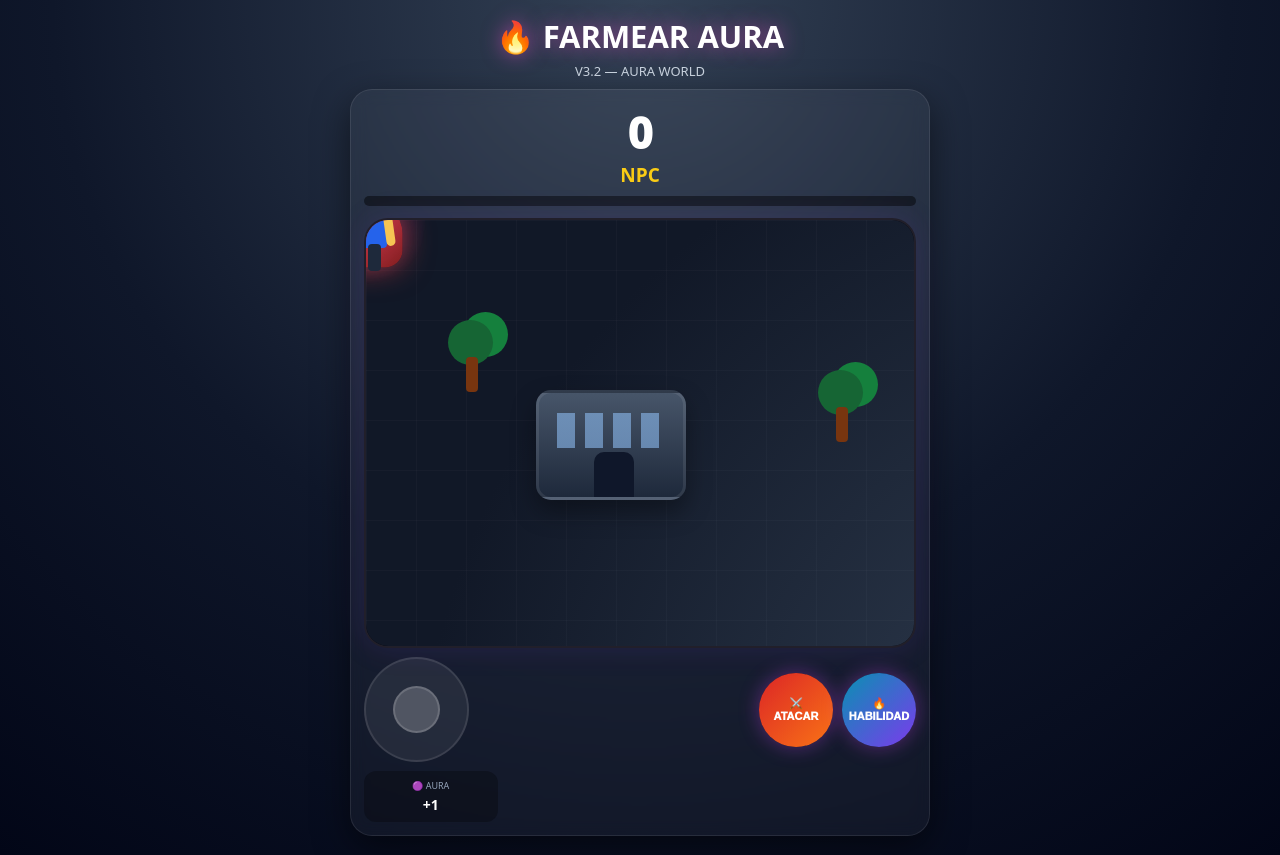
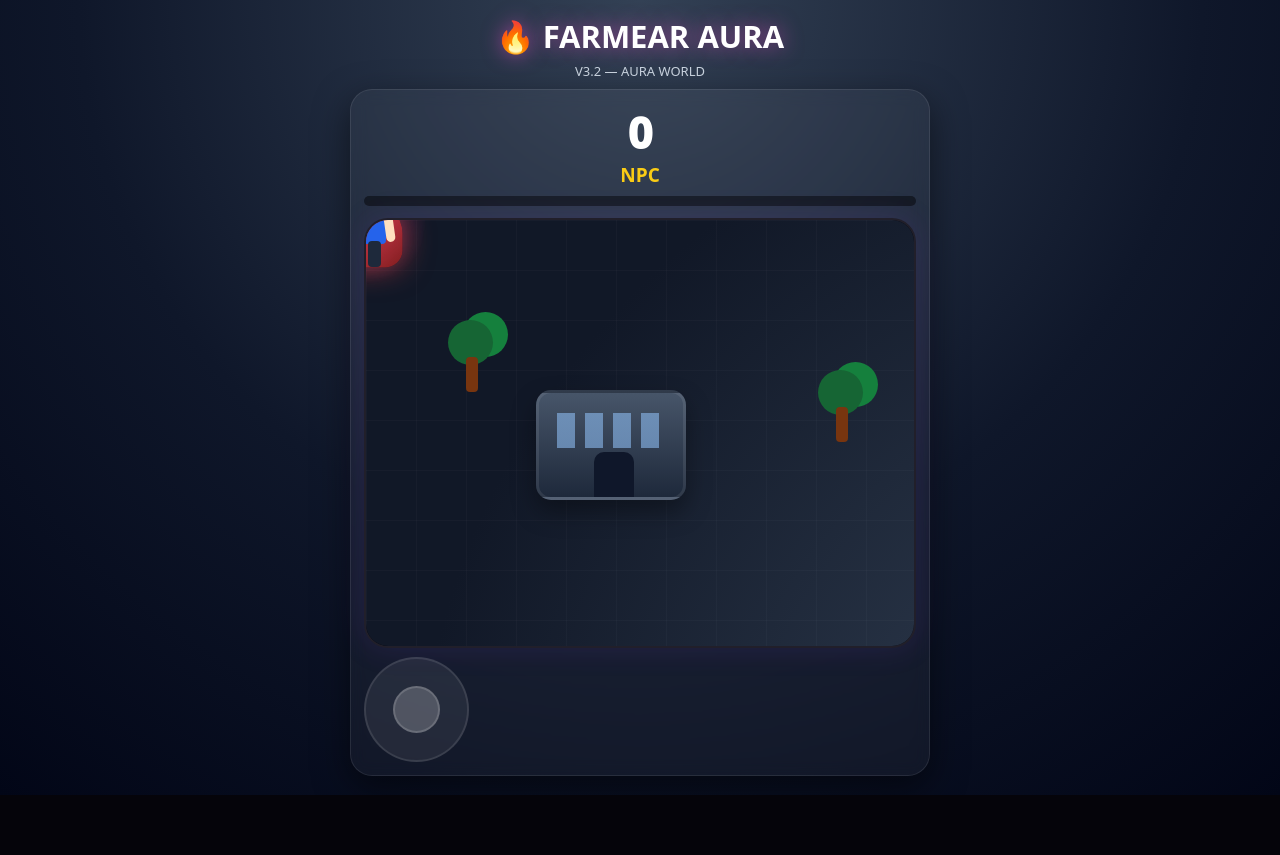
Before and after one commit to farmeandoelaura-max/farmear-aura, a plain HTML site: page index.html in a window 1280 px wide. After the commit the page ends 800 px from the top, so only its background shows below. Drawn offline with Linux system fonts and the light colour scheme.

Commit message:
Update index.html

```diff
--- a/index.html
+++ b/index.html
@@ -176,12 +176,6 @@ h1{
 
   touch-action:none;
 }
-
-/*
-   IMPORTANTE:
-   El mundo ahora comienza en 0,0.
-   La cámara lo desplaza mediante translate().
-*/
 
 .world{
   position:absolute;
@@ -398,7 +392,7 @@ h1{
 }
 
 /* =========================
-   JUGADOR
+   JUGADOR (DISEÑO Y TALLA REVISADOS)
 ========================= */
 
 .player{
@@ -448,45 +442,70 @@ h1{
 .head{
   position:absolute;
 
-  width:33px;
-  height:36px;
-
-  left:12px;
+  width:32px;
+  height:34px;
+
+  left:13px;
   top:4px;
 
   border-radius:50%;
 
-  background:#f6c453;
+  /* Tono de piel claro */
+  background:#ffdfbf;
 
   z-index:5;
+
+  box-shadow: inset 0 -2px 4px rgba(0,0,0,0.15);
 }
 
 .hair{
   position:absolute;
 
-  width:37px;
-  height:15px;
-
-  left:-2px;
-  top:-3px;
+  width:38px;
+  height:20px;
+
+  left:-3px;
+  top:-5px;
 
   border-radius:
-    16px 16px 5px 5px;
-
-  background:#29170b;
+    16px 16px 8px 8px;
+
+  background:#1e1b18;
+}
+
+.hair::before{
+  content:"";
+  position:absolute;
+  top:12px;
+  left:2px;
+  width:10px;
+  height:12px;
+  background:#1e1b18;
+  border-radius:0 0 5px 5px;
+}
+
+.hair::after{
+  content:"";
+  position:absolute;
+  top:12px;
+  right:2px;
+  width:10px;
+  height:12px;
+  background:#1e1b18;
+  border-radius:0 0 5px 5px;
 }
 
 .eye{
   position:absolute;
 
   width:5px;
-  height:5px;
+  height:6px;
 
   border-radius:50%;
 
-  background:#111;
-
-  top:18px;
+  background:#0f172a;
+
+  top:16px;
 }
 
 .eye.l{
@@ -500,27 +519,30 @@ h1{
 .body{
   position:absolute;
 
-  width:42px;
-  height:34px;
-
-  left:8px;
+  width:40px;
+  height:32px;
+
+  left:9px;
+  top:35px;
+
+  border-radius:
+    8px 8px 4px 4px;
+
+  background:#2563eb;
+
+  border-top: 3px solid #1d4ed8;
+}
+
+.arm{
+  position:absolute;
+
+  width:9px;
+  height:28px;
+
   top:37px;
 
-  border-radius:
-    10px 10px 4px 4px;
-
-  background:#2563eb;
-}
-
-.arm{
-  position:absolute;
-
-  width:9px;
-  height:30px;
-
-  top:39px;
-
-  background:#f6c453;
+  /* Tono de piel claro */
+  background:#ffdfbf;
 
   border-radius:8px;
 }
@@ -539,9 +561,9 @@ h1{
   position:absolute;
 
   width:13px;
-  height:27px;
-
-  top:67px;
+  height:26px;
+
+  top:64px;
 
   background:#1e293b;
 
@@ -619,20 +641,21 @@ h1{
 /* SIGMA */
 
 .player.Sigma .head{
-  background:#d99b62;
+  background:#ffe0c2;
 }
 
 .player.Sigma .hair{
-  background:#111;
-  height:12px;
+  background:#0f172a;
+  height:14px;
 }
 
 .player.Sigma .body{
-  background:#111827;
+  background:#09090b;
+  border-top: 3px solid #27272a;
 }
 
 .player.Sigma .arm{
-  background:#d99b62;
+  background:#ffe0c2;
 }
 
 /* CHAD */
@@ -644,7 +667,7 @@ h1{
 }
 
 .player.Chad .head{
-  background:#d97706;
+  background:#ffd8b3;
 
   border-radius:
     9px 9px 18px 18px;
@@ -659,7 +682,7 @@ h1{
 }
 
 .player.Chad .arm{
-  background:#d97706;
+  background:#ffd8b3;
   width:12px;
 }
 
@@ -677,20 +700,21 @@ h1{
 }
 
 .player.Master .head{
-  background:#c084fc;
+  background:#ffdfbf;
 }
 
 .player.Master .hair{
   background:#fde047;
-  height:9px;
+  height:16px;
 }
 
 .player.Master .body{
   background:#581c87;
+  border-top: 3px solid #7e22ce;
 }
 
 .player.Master .arm{
-  background:#c084fc;
+  background:#ffdfbf;
 }
 
 .player.Master .leg{
@@ -1633,16 +1657,10 @@ NPC
 <div class="progress" id="progress"></div>
 
 
-<!-- =========================
-     MUNDO
-========================= -->
-
 <div class="world-wrap" id="worldWrap">
 
 <div class="world" id="world">
 
-
-<!-- DECORACIÓN -->
 
 <div class="building"
 style="left:170px;top:170px">
@@ -1682,8 +1700,6 @@ style="left:1250px;top:900px">
 </div>
 
 
-<!-- JUGADOR -->
-
 <div class="player" id="player">
 
 <div class="player-aura"></div>
@@ -1711,8 +1727,6 @@ style="left:1250px;top:900px">
 </div>
 
 
-<!-- JEFE -->
-
 <div class="boss" id="boss">
 
 <div class="boss-horn l"></div>
@@ -1732,53 +1746,10 @@ style="left:1250px;top:900px">
 </div>
 
 
-<!-- CONTROLES -->
-
 <div class="controls">
 
 <div class="joystick" id="joystick">
 
 <div class="stick" id="stick"></div>
 
-</div>
-
-<div class="actions">
-
-<button
-class="action attack"
-id="attack">
-
-⚔️<br>
-ATACAR
-
-</button>
-
-<button
-class="action skill"
-id="skill">
-
-🔥<br>
-HABILIDAD
-
-</button>
-
-</div>
-
-</div>
-
-
-<!-- ESTADÍSTICAS -->
-
-<div class="stats">
-
-<div class="stat">
-
-🟣 AURA
-
-<b id="orbValue">
-+1
-</b>
-
-</div>
-
-<div c
+</di
```
